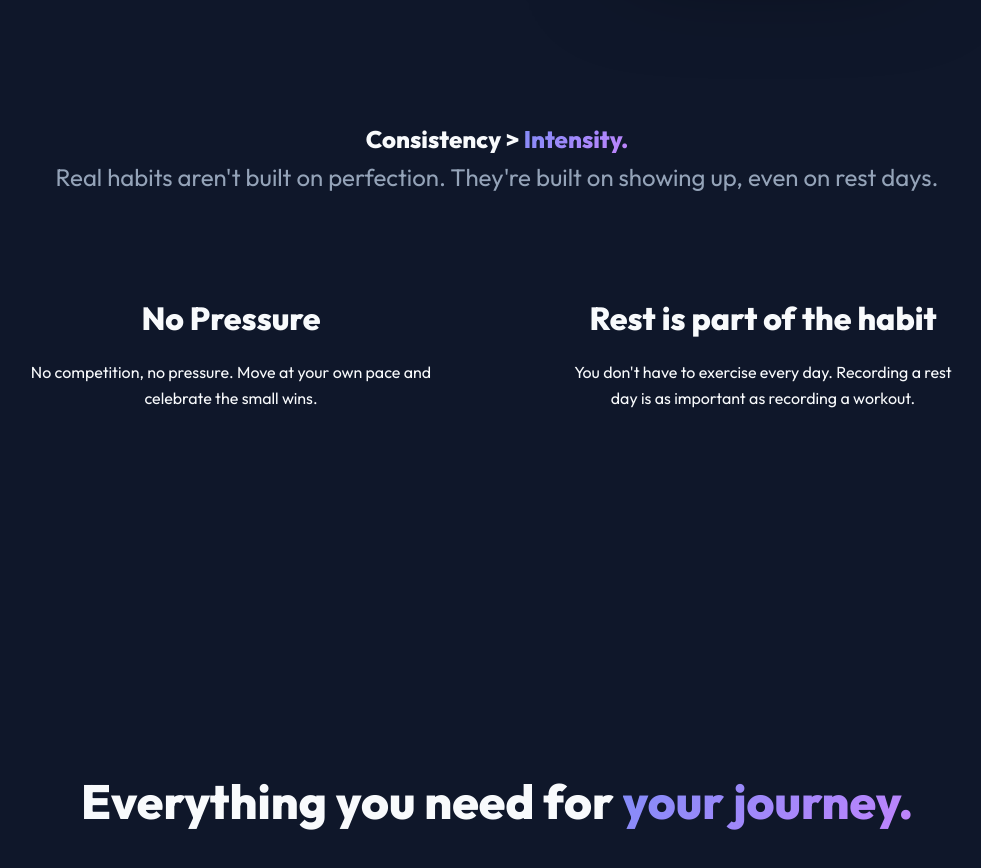
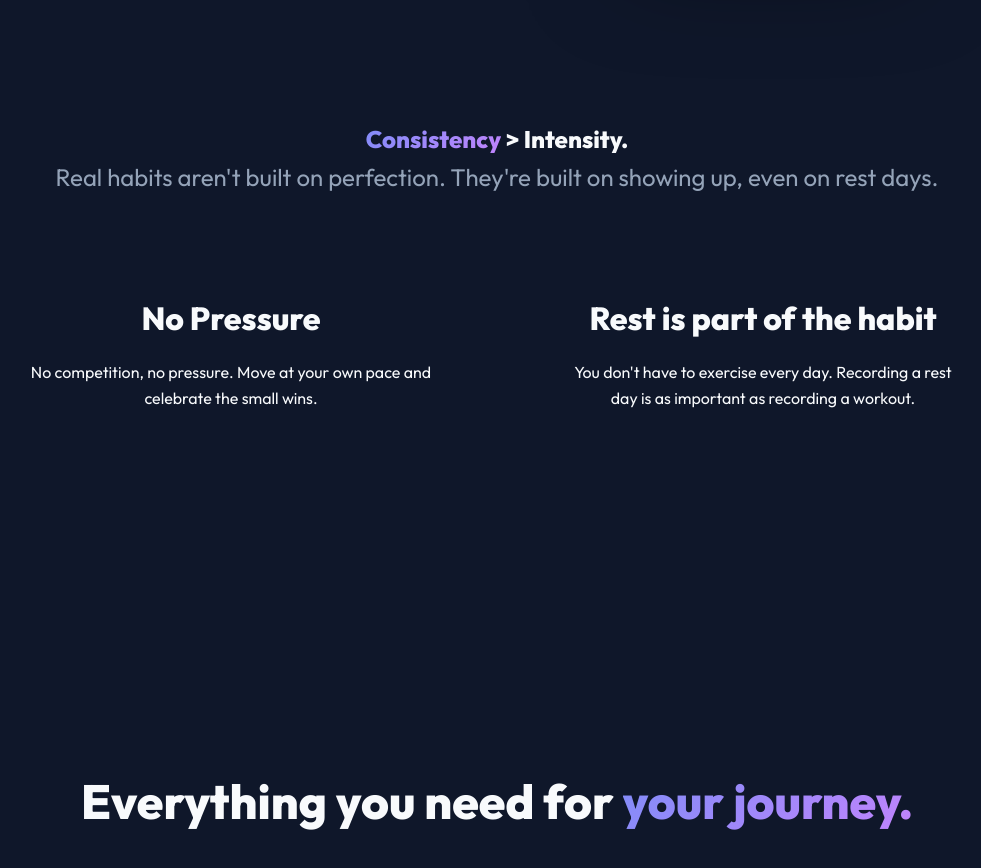
Before and after one commit to rubylove33/walk-habit-web, a plain HTML site: page index.html in a window 1280 px wide. Shown: the part 840-1708 px from the top of the page, without its empty margins (143-1124 px from the left). Drawn offline with Linux system fonts and the light colour scheme.

Commit message:
style: 강조 문구 색상 변경 (Intensity -> Consistency)

```diff
--- a/index.html
+++ b/index.html
@@ -46,7 +46,7 @@
 
         <section id="philosophy" class="content-section">
             <div class="section-container">
-                <h2>Consistency > <span class="gradient-text">Intensity.</span></h2>
+                <h2><span class="gradient-text">Consistency</span> > Intensity.</h2>
                 <p class="section-subtitle">Real habits aren't built on perfection. They're built on showing up, even on
                     rest days.</p>
                 <div class="philosophy-grid">
```
